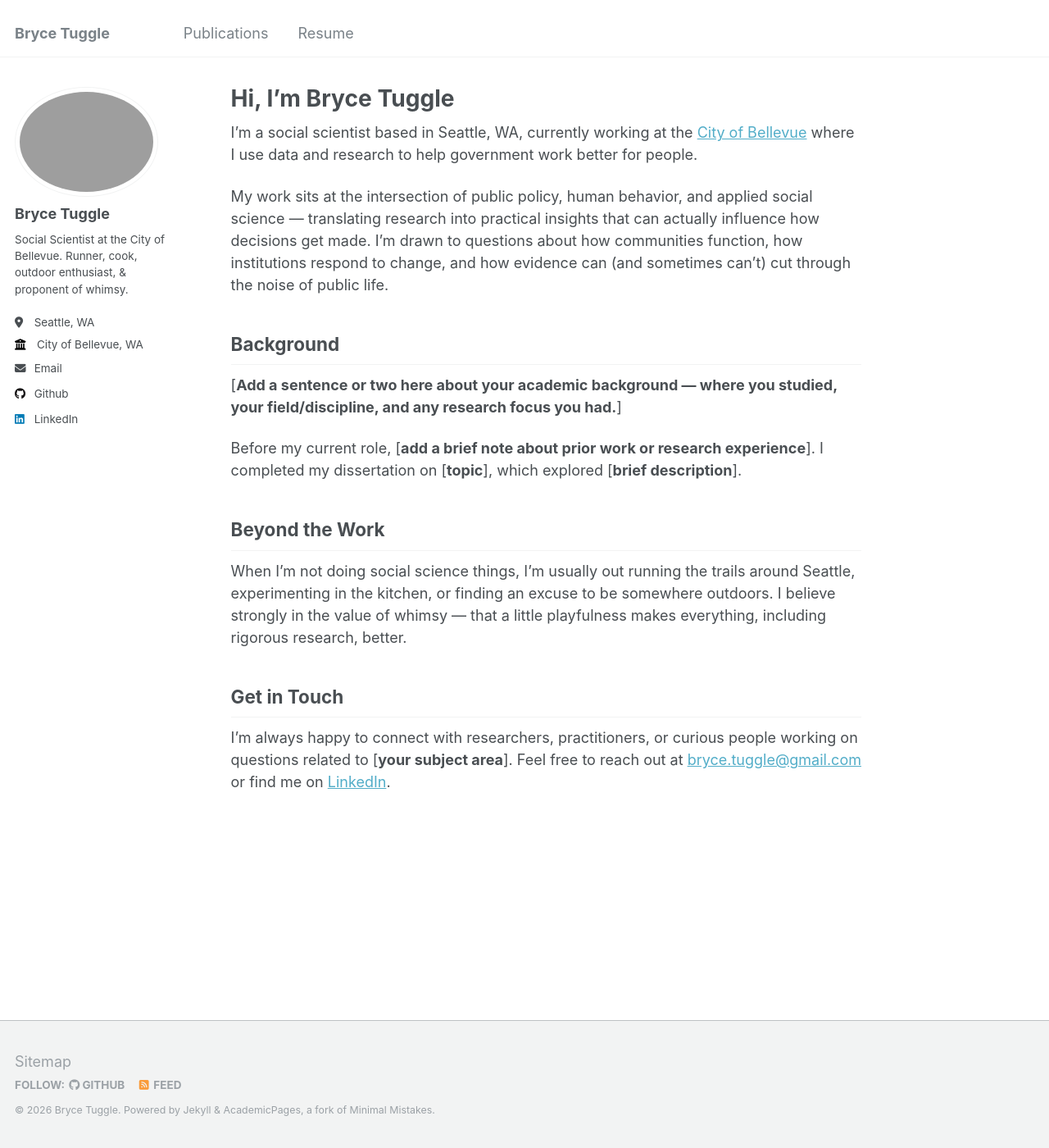
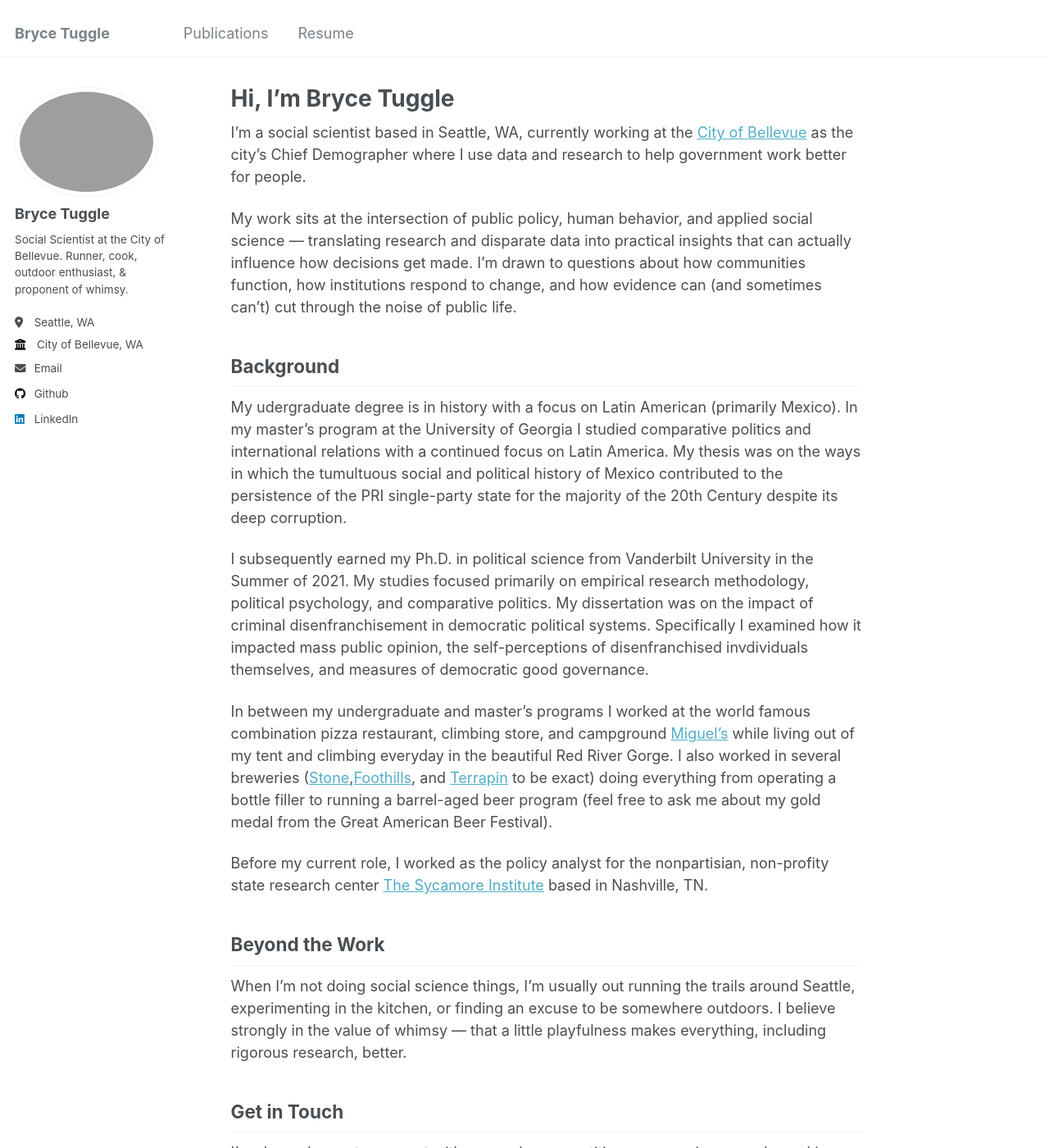
Before and after one commit to bwtuggle/bwtuggle.github.io, a Jekyll site: the page built from _pages/about.md, in a window 1280 px wide and 1400 px high. Shown: the whole window at 82% size. Built offline with Jekyll 4.4.1, drawn with Linux system fonts in a browser that asks for light colours; some of the changed text lies outside the part shown.

Commit message:
Revise about page with updated information
Updated job title and added details about academic background and work experience.

```diff
--- a/_pages/about.md
+++ b/_pages/about.md
@@ -7,15 +7,19 @@ redirect_from:
   - /about.html
 ---
 
-I'm a social scientist based in Seattle, WA, currently working at the [City of Bellevue](https://bellevuewa.gov/) where I use data and research to help government work better for people.
+I'm a social scientist based in Seattle, WA, currently working at the [City of Bellevue](https://bellevuewa.gov/) as the city's Chief Demographer where I use data and research to help government work better for people.
 
-My work sits at the intersection of public policy, human behavior, and applied social science — translating research into practical insights that can actually influence how decisions get made. I'm drawn to questions about how communities function, how institutions respond to change, and how evidence can (and sometimes can't) cut through the noise of public life.
+My work sits at the intersection of public policy, human behavior, and applied social science — translating research and disparate data into practical insights that can actually influence how decisions get made. I'm drawn to questions about how communities function, how institutions respond to change, and how evidence can (and sometimes can't) cut through the noise of public life.
 
 ## Background
 
-[**Add a sentence or two here about your academic background — where you studied, your field/discipline, and any research focus you had.**]
+My udergraduate degree is in history with a focus on Latin American (primarily Mexico). In my master's program at the University of Georgia I studied comparative politics and international relations with a continued focus on Latin America. My thesis was on the ways in which the tumultuous social and political history of Mexico contributed to the persistence of the PRI single-party state for the majority of the 20th Century despite its deep corruption.
 
-Before my current role, [**add a brief note about prior work or research experience**]. I completed my dissertation on [**topic**], which explored [**brief description**].
+I subsequently earned my Ph.D. in political science from Vanderbilt University in the Summer of 2021. My studies focused primarily on empirical research methodology, political psychology, and comparative politics. My dissertation was on the impact of criminal disenfranchisement in democratic political systems. Specifically I examined how it impacted mass public opinion, the self-perceptions of disenfranchised invdividuals themselves, and measures of democratic good governance.
+
+In between my undergraduate and master's programs I worked at the world famous combination pizza restaurant, climbing store, and campground [Miguel's](https://miguelspizza.com/) while living out of my tent and climbing everyday in the beautiful Red River Gorge. I also worked in several breweries ([Stone](https://www.stonebrewing.com/),[Foothills](https://www.foothillsbrewing.com/), and [Terrapin](https://www.terrapinbeer.com/) to be exact) doing everything from operating a bottle filler to running a barrel-aged beer program (feel free to ask me about my gold medal from the Great American Beer Festival).
+
+Before my current role, I worked as the policy analyst for the nonpartisian, non-profity state research center [The Sycamore Institute](https://sycamoretn.org/) based in Nashville, TN.
 
 ## Beyond the Work
 
@@ -23,4 +27,4 @@ When I'm not doing social science things, I'm usually out running the trails aro
 
 ## Get in Touch
 
-I'm always happy to connect with researchers, practitioners, or curious people working on questions related to [**your subject area**]. Feel free to reach out at [bryce.tuggle@gmail.com](mailto:bryce.tuggle@gmail.com) or find me on [LinkedIn](https://www.linkedin.com/in/bryce-w-tuggle).
+I'm always happy to connect with researchers, practitioners, or curious people working on questions related to data science, survey research, or the impact of institutions on poltical outcomes. Feel free to reach out at [bryce.tuggle@gmail.com](mailto:bryce.tuggle@gmail.com) or find me on [LinkedIn](https://www.linkedin.com/in/bryce-w-tuggle).
```
